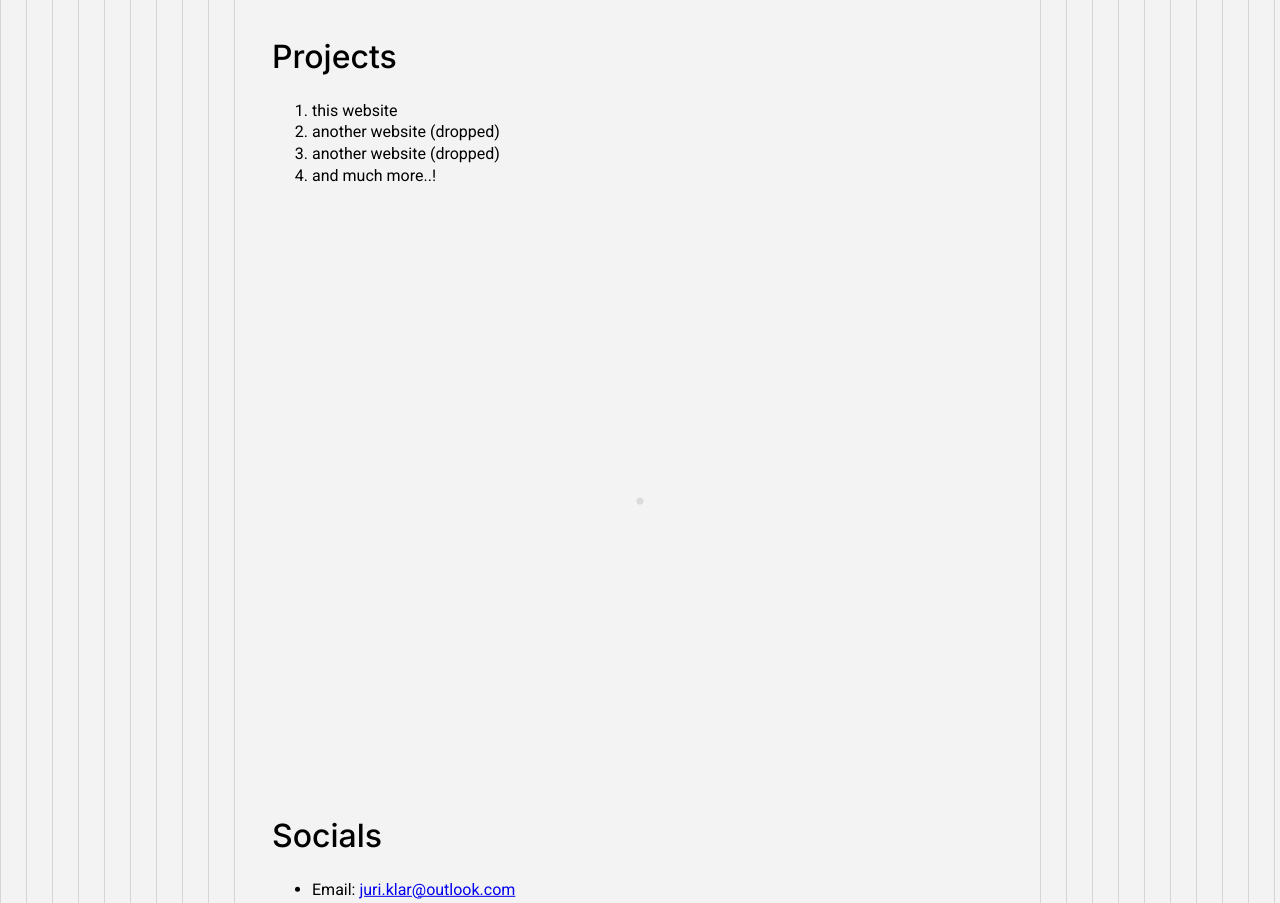
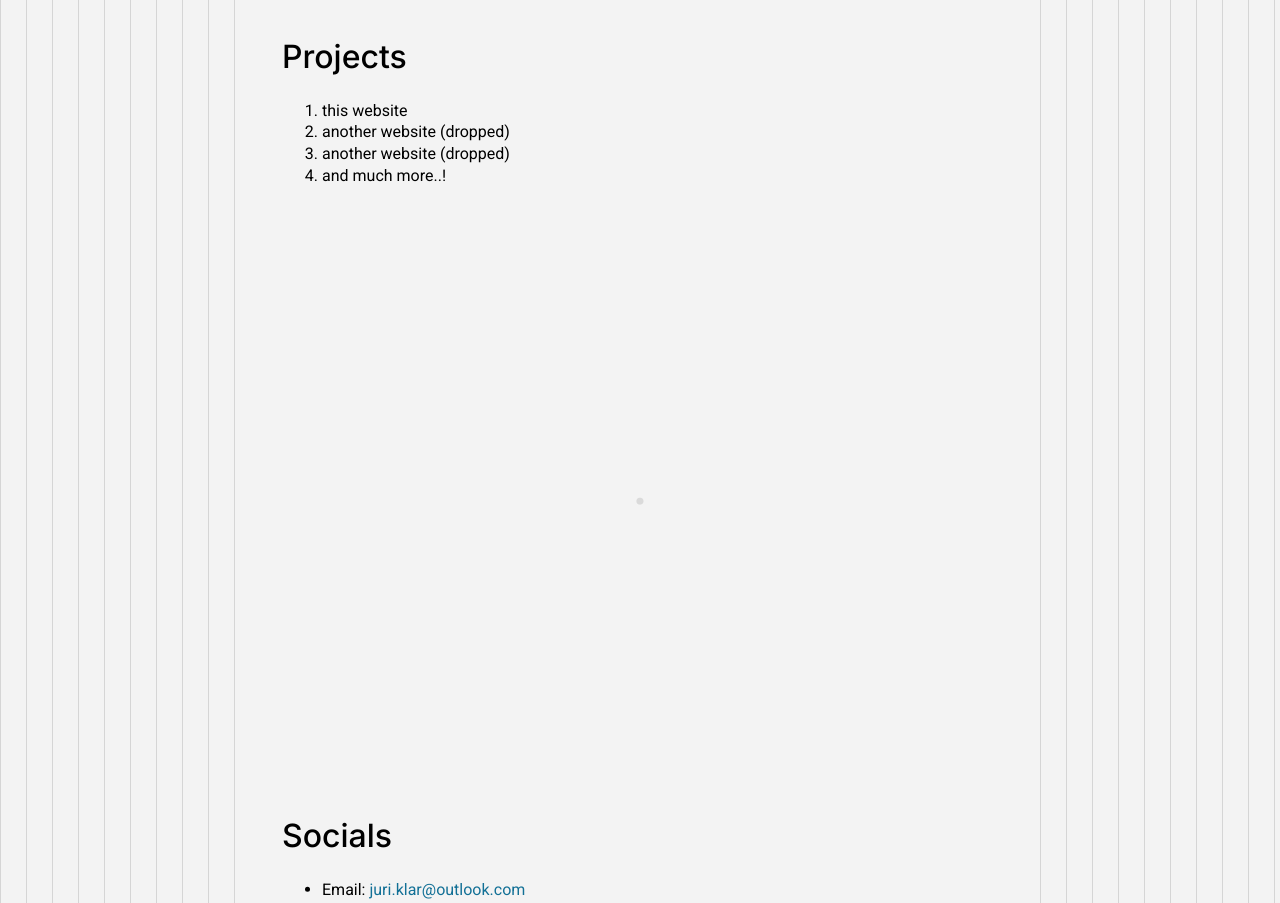
Before and after one commit to yurimimi/yurimimi.github.io, a plain HTML site: page index.html in a window 1280 px wide. Shown: the part 1897-2800 px from the top of the page. Drawn offline with Linux system fonts and the light colour scheme.

Commit message:
experimented with bg; some stylings

```diff
--- a/css/main.css
+++ b/css/main.css
@@ -8,6 +8,11 @@
 *::before,
 *::after {
     box-sizing: inherit;
+}
+
+::selection {
+    background-color: #1F769C;
+    color: white;
 }
 
 body {
@@ -26,22 +31,13 @@ body {
     background-color: var(--background);
     opacity: 1;
     background-size: 26px 26px;
-    background-image:  repeating-linear-gradient(to right, #d5d5d5, #d5d5d5 1.3px, var(--background) 1.3px, var(--background));
-}
-
-h1,
-h2,
-h3,
-h4,
-h5,
-h6 {
-    margin: 2rem 0 1.35rem;
-    font-family: 'Inter', sans-serif;
-    font-weight: 500;
-}
-
-h1 {
-    font-size: 2rem;
+    background-image: repeating-linear-gradient(
+        to right,
+        #d5d5d5,
+        #d5d5d5 1.3px,
+        var(--background) 1.3px,
+        var(--background)
+    );
 }
 
 main {
@@ -64,16 +60,64 @@ section > div {
     left: 50%;
     transform: translate(-50%, -50%);
     width: 100%;
-    padding: 0 2rem;
+    padding: 0 2rem; /* dunno if it's better actually */
+    padding: 0 2.625rem;
 }
 
 footer {
     margin: 3rem 0 0;
-    padding: 2.35rem 2rem;
+    padding: 2.35rem 2rem 1.35rem;
 
     border: solid #d5d5d5 1px;
     border-top-left-radius: 1.35rem;
     border-top-right-radius: 1.35rem;
+
+    text-align: center;
+}
+
+h1,
+h2,
+h3,
+h4,
+h5,
+h6 {
+    margin: 2rem 0 1.35rem;
+    font-family: 'Inter', sans-serif;
+    font-weight: 500;
+}
+
+h1 {
+    font-size: 2rem;
+    /* margin-bottom: 2rem; */
+}
+
+a {
+    color: var(--link);
+
+    position: relative;
+    text-decoration: none;
+}
+
+a:hover,
+a:focus {
+    color: var(--link-hover);
+}
+
+a::before {
+    content: "";
+    position: absolute;
+    display: block;
+    width: 100%;
+    height: 1px;
+    bottom: 0;
+    left: 0;
+    background-color: var(--link-hover);
+    transform: scaleX(0);
+    transition: transform 0.3s ease;
+}
+
+a:hover::before {
+    transform: scaleX(1);
 }
 
 .btn {
@@ -107,8 +151,6 @@ footer {
 }
 
 .divider {
-    /*width: 100%;
-    border-top: 1px solid #DADADA;*/
     font-size: 4rem;
     color: #dadada;
     line-height: 0;
@@ -117,7 +159,17 @@ footer {
 }
 
 .clickable {
-    cursor: pointer
+    transition: 200ms;
+
+    display: inline-block;
+    width: fit-content;
+
+    cursor: pointer;
+}
+
+.clickable:hover,
+.clickable:focus {
+    color: darkgray;
 }
 
 #hero {
--- a/css/vars.css
+++ b/css/vars.css
@@ -5,4 +5,6 @@
     --primary: #FF4062;
     --primary-hover: #FF5372;
     --background: #F3F3F3;
+    --link: #127096;
+    --link-hover: #1B89B5;
 }
--- a/index.html
+++ b/index.html
@@ -11,6 +11,7 @@
 </head>
 
 <body>
+    <div id="bg"></div>
     <main>
         <section id="hero">
             <div>
@@ -107,17 +108,17 @@
                 </ul>
             </div>
         </section>
-        <div class="divider" >
-            <span class="clickable"
+        <div class="divider">
+            <div class="clickable"
                 onclick="window.location.href='#hero'">
                 <span style="font-size: 2rem;">·</span>
                 ·
                 <span style="font-size: 2rem;">·</span>
-            </span>
+            </div>
         </div>
         <footer>
             <p>
-                hello there
+                Yuri Klar | Under the MIT license
             </p>
         </footer>
     </main>
```
